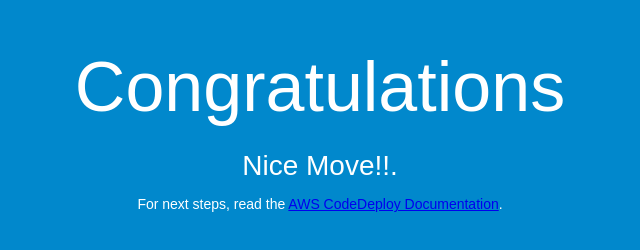
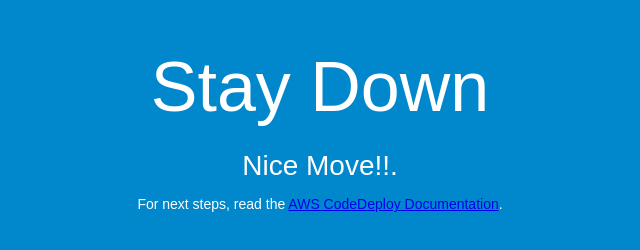
Before and after one commit to renjur292/test, a plain HTML site: page index.html in a window 1280 px wide. Shown: the whole page, without its empty margins (320-960 px from the left). Drawn offline with Linux system fonts and the light colour scheme.

Commit message:
for jenkins test

```diff
--- a/index.html
+++ b/index.html
@@ -26,7 +26,7 @@
 </head>
 <body>
   <div align="center">
-    <h1>Congratulations</h1>
+    <h1>Stay Down</h1>
     <h2>Nice Move!!.</h2>
     <p>For next steps, read the <a href="http://aws.amazon.com/documentation/codedeploy">AWS CodeDeploy Documentation</a>.</p>
   </div>
```
